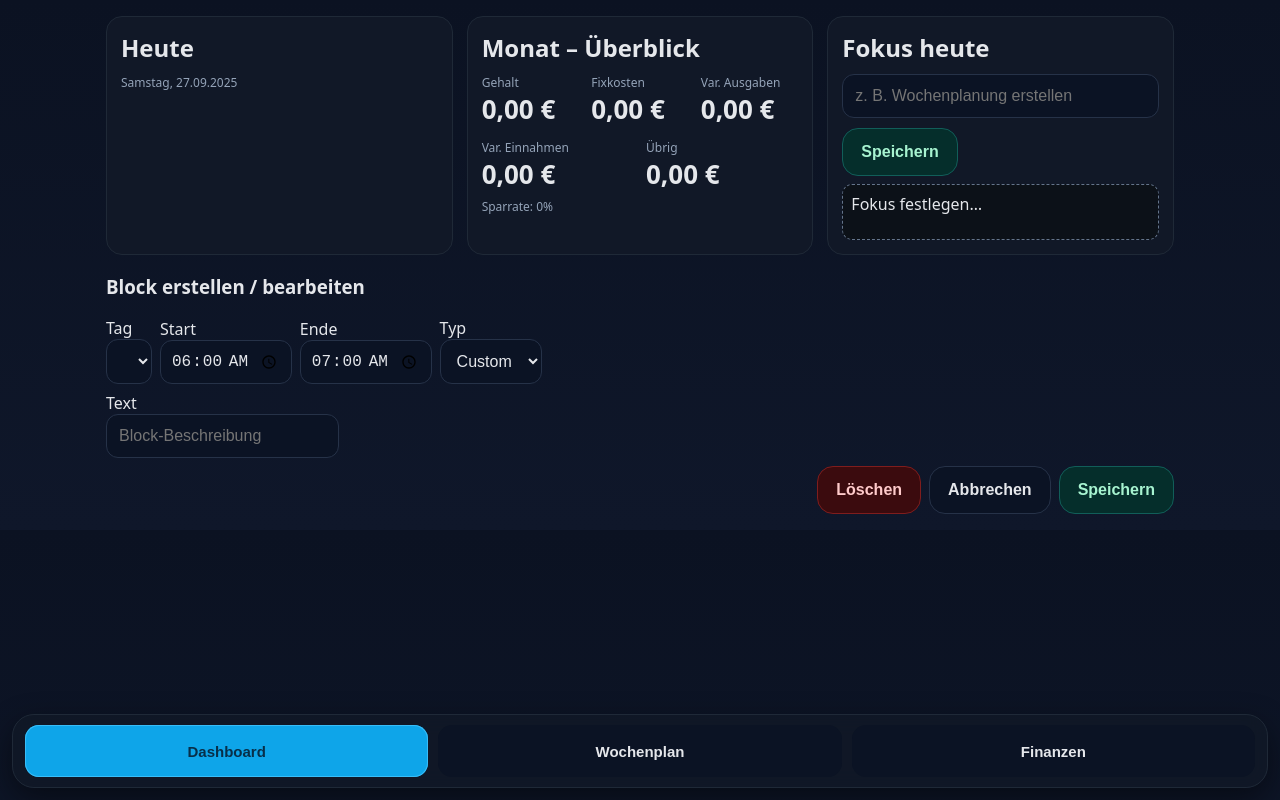
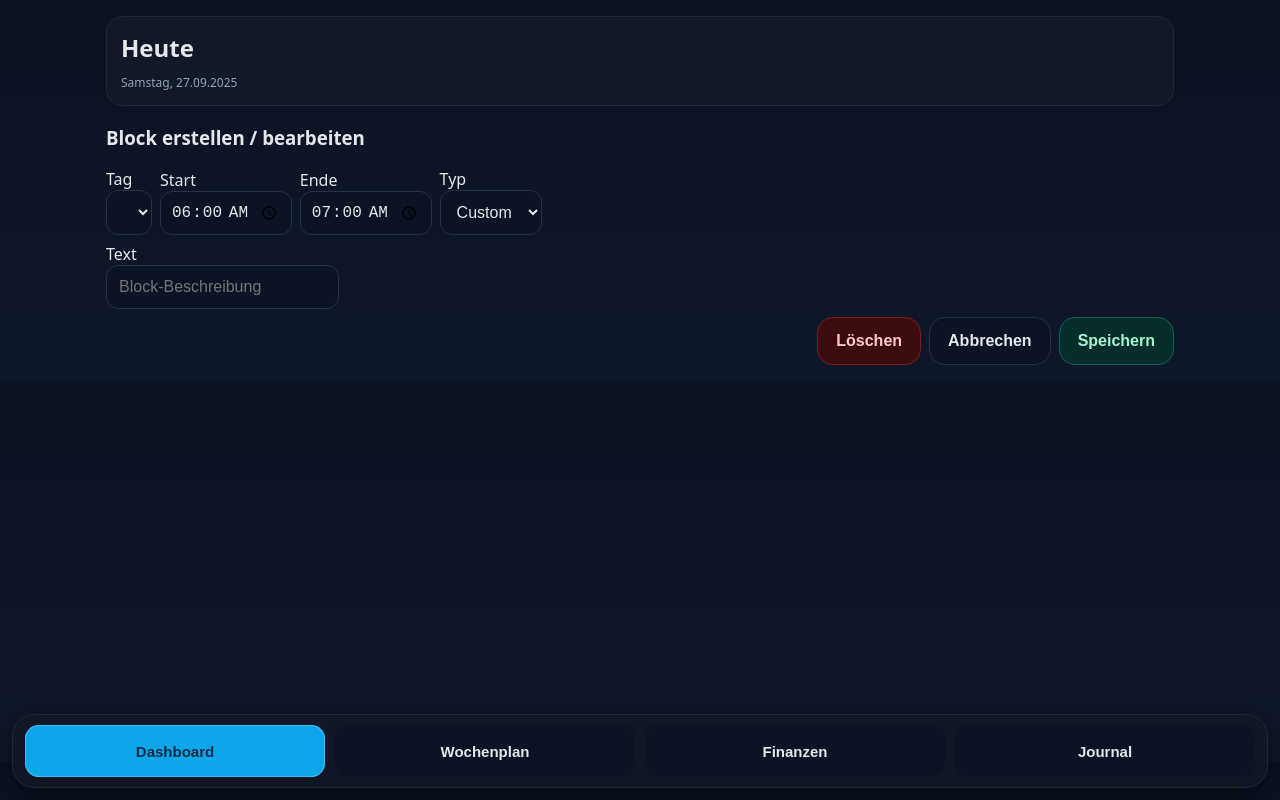
Before and after one commit to MRdevt-jpg/dashboard, a plain HTML site: page index.html in a window 1280 px wide. Drawn offline with Linux system fonts and the light colour scheme.

Commit message:
Update index.html

```diff
--- a/index.html
+++ b/index.html
@@ -28,6 +28,7 @@
     .kpi{font-weight:700;font-size:26px}
     input,select,textarea{background:#0b1324;color:var(--text);border:1px solid #263248;border-radius:12px;padding:12px;font-size:16px}
     input[type="time"],input[type="date"],input[type="month"]{padding:10px}
+    textarea{width:100%;min-height:110px;resize:vertical}
     table{width:100%;border-collapse:separate;border-spacing:0 6px}
     thead th{font-weight:600;color:#93c5fd;text-align:left;font-size:12px}
     tbody td{background:#0b1324;border:1px solid #1e293b;padding:8px;vertical-align:top;word-break:break-word}
@@ -39,7 +40,7 @@
     .slot[data-type="Custom"]{border-color:#64748b;background:#0c1118}
     .tag{font-size:11px;color:#93c5fd}
 
-    /* Buttons – neu: größer & runder */
+    /* Buttons – groß & rund */
     .btn{
       background:#0b1324;color:#e5e7eb;border:1px solid #263248;
       padding:12px 16px;border-radius:14px;font-weight:600;cursor:pointer;
@@ -80,33 +81,12 @@
 </head>
 <body>
   <main class="wrap">
-    <!-- DASHBOARD -->
+    <!-- DASHBOARD (nur Heute-Überblick) -->
     <section id="dashboard" class="tabpanel">
-      <div class="grid cols-3">
-        <div class="card">
-          <h2>Heute</h2>
-          <div class="small" id="todayDate"></div>
-          <div id="todayList" style="max-height:380px;overflow:auto"></div>
-        </div>
-        <div class="card">
-          <h2>Monat – Überblick</h2>
-          <div class="row stack" style="gap:12px">
-            <div class="grow"><div class="small">Gehalt</div><div class="kpi" id="kpiSalary">0 €</div></div>
-            <div class="grow"><div class="small">Fixkosten</div><div class="kpi" id="kpiFixed">0 €</div></div>
-            <div class="grow"><div class="small">Var. Ausgaben</div><div class="kpi" id="kpiVarOut">0 €</div></div>
-            <div class="grow"><div class="small">Var. Einnahmen</div><div class="kpi" id="kpiVarIn">0 €</div></div>
-            <div class="grow"><div class="small">Übrig</div><div class="kpi" id="kpiLeft">0 €</div></div>
-          </div>
-          <div class="small" id="kpiRate" style="margin-top:6px">Sparrate: 0%</div>
-        </div>
-        <div class="card">
-          <h2>Fokus heute</h2>
-          <div class="row stack" style="margin-bottom:8px">
-            <input id="focusInput" class="grow" placeholder="z. B. Wochenplanung erstellen">
-            <button class="btn primary large" id="focusSave">Speichern</button>
-          </div>
-          <div id="focusDisplay" class="slot" data-type="Custom" style="min-height:56px">Fokus festlegen…</div>
-        </div>
+      <div class="card">
+        <h2>Heute</h2>
+        <div class="small" id="todayDate"></div>
+        <div id="todayList" style="max-height:60vh;overflow:auto"></div>
       </div>
     </section>
 
@@ -191,6 +171,36 @@
       </div>
     </section>
 
+    <!-- JOURNAL (neuer Tab) -->
+    <section id="journal" class="tabpanel" hidden>
+      <div class="card">
+        <h2>Journal</h2>
+        <div class="row stack" style="gap:8px;margin-bottom:8px">
+          <button class="btn" id="prevDay">◀︎ Vorheriger</button>
+          <input type="date" id="journalDate" class="grow">
+          <button class="btn" id="nextDay">Nächster ▶︎</button>
+        </div>
+        <div class="grid" style="grid-template-columns:1fr;gap:12px">
+          <div>
+            <div class="small">Was war <b>gut</b> heute?</div>
+            <textarea id="jGood" placeholder="Highlights, wofür dankbar…"></textarea>
+          </div>
+          <div>
+            <div class="small">Was war <b>schwierig</b>?</div>
+            <textarea id="jBad" placeholder="Herausforderungen…"></textarea>
+          </div>
+          <div>
+            <div class="small">Was habe ich <b>gelernt</b> / Notizen</div>
+            <textarea id="jLearn" placeholder="Erkenntnisse, Ideen…"></textarea>
+          </div>
+        </div>
+        <div class="row" style="justify-content:flex-end;margin-top:8px">
+          <button class="btn primary large" id="saveJournal">Eintrag speichern</button>
+        </div>
+        <div class="small" id="journalSaved" style="margin-top:6px"></div>
+      </div>
+    </section>
+
     <!-- Block-Modal -->
     <div class="modal" id="eventModal" aria-modal="true" role="dialog">
       <div class="box">
@@ -215,11 +225,12 @@
     </div>
   </main>
 
-  <!-- BOTTOM NAV -->
+  <!-- BOTTOM NAV (mit Journal) -->
   <div class="bottom-nav">
     <button class="tab" data-tab="dashboard">Dashboard</button>
     <button class="tab" data-tab="plan">Wochenplan</button>
     <button class="tab" data-tab="finanzen">Finanzen</button>
+    <button class="tab" data-tab="journal">Journal</button>
   </div>
 
   <script>
@@ -231,6 +242,7 @@
     const pad = n=>String(n).padStart(2,'0');
     const hours = Array.from({length:17},(_,i)=>i+6);
 
+    /* Tabs */
     function showTab(id){
       document.location.hash = id;
       $$('.tab').forEach(b=>b.classList.toggle('active', b.dataset.tab===id));
@@ -240,6 +252,7 @@
     window.addEventListener('hashchange',()=>showTab((location.hash||'#dashboard').slice(1)));
     showTab((location.hash||'#dashboard').slice(1));
 
+    /* Plan */
     const PLAN_KEY='plan_v3';
     let plan = store.get(PLAN_KEY, {Montag:[],Dienstag:[],Mittwoch:[],Donnerstag:[],Freitag:[],Samstag:[],Sonntag:[]});
     const savePlan=()=>store.set(PLAN_KEY,plan);
@@ -250,7 +263,8 @@
       return null;
     }
     function buildPlanTable(){
-      const container = $('#planTable'); container.innerHTML='';
+      const container = $('#planTable'); if(!container) return;
+      container.innerHTML='';
       const table=document.createElement('table');
       const thead=document.createElement('thead'); const trh=document.createElement('tr');
       trh.appendChild(Object.assign(document.createElement('th'),{textContent:'Zeit'}));
@@ -282,11 +296,12 @@
       table.appendChild(tbody);
       container.appendChild(table);
     }
-    $('#resetPlan').addEventListener('click',()=>{ if(confirm('Alle Wochen-Blöcke löschen?')){ plan = {Montag:[],Dienstag:[],Mittwoch:[],Donnerstag:[],Freitag:[],Samstag:[],Sonntag:[]}; savePlan(); buildPlanTable(); renderToday(); } });
-    $('#exportPlan').addEventListener('click',e=>{ const blob=new Blob([JSON.stringify(plan,null,2)],{type:'application/json'}); e.target.href=URL.createObjectURL(blob); });
-    $('#importPlan').addEventListener('change',async e=>{ const f=e.target.files[0]; if(!f) return; try{ plan=JSON.parse(await f.text()); savePlan(); buildPlanTable(); renderToday(); }catch{ alert('Ungültige Datei'); } e.target.value=''; });
-    $('#newEvent').addEventListener('click',()=>openEventModal({day:days[0],start:'06:00',end:'07:00',type:'Custom',text:''}));
+    $('#resetPlan')?.addEventListener('click',()=>{ if(confirm('Alle Wochen-Blöcke löschen?')){ plan = {Montag:[],Dienstag:[],Mittwoch:[],Donnerstag:[],Freitag:[],Samstag:[],Sonntag:[]}; savePlan(); buildPlanTable(); renderToday(); } });
+    $('#exportPlan')?.addEventListener('click',e=>{ const blob=new Blob([JSON.stringify(plan,null,2)],{type:'application/json'}); e.target.href=URL.createObjectURL(blob); });
+    $('#importPlan')?.addEventListener('change',async e=>{ const f=e.target.files[0]; if(!f) return; try{ plan=JSON.parse(await f.text()); savePlan(); buildPlanTable(); renderToday(); }catch{ alert('Ungültige Datei'); } e.target.value=''; });
+    $('#newEvent')?.addEventListener('click',()=>openEventModal({day:days[0],start:'06:00',end:'07:00',type:'Custom',text:''}));
 
+    /* Event Modal */
     let editing=null;
     function openEventModal(obj){
       editing=obj;
@@ -295,45 +310,44 @@
       $('#eventModal').style.display='flex';
     }
     function closeEvent(){ $('#eventModal').style.display='none'; editing=null; }
-    $('#evCancel').addEventListener('click',closeEvent);
-    $('#eventModal').addEventListener('click',e=>{ if(e.target.id==='eventModal') closeEvent(); });
-    $('#evSave').addEventListener('click',()=>{
+    $('#evCancel')?.addEventListener('click',closeEvent);
+    $('#eventModal')?.addEventListener('click',e=>{ if(e.target.id==='eventModal') closeEvent(); });
+    $('#evSave')?.addEventListener('click',()=>{
       const day=$('#evDay').value, s=$('#evStart').value, e=$('#evEnd').value, t=$('#evText').value.trim(), type=$('#evType').value;
       if(!t) return alert('Bitte Text eingeben.'); if(s>=e) return alert('Ende muss nach Start liegen.');
       plan[day]=plan[day]||[]; plan[day]=plan[day].filter(([S,E])=> E<=s || S>=e );
       plan[day].push([s,e,t,type]); plan[day].sort((a,b)=>a[0].localeCompare(b[0]));
       savePlan(); buildPlanTable(); renderToday(); closeEvent();
     });
-    $('#evDelete').addEventListener('click',()=>{
+    $('#evDelete')?.addEventListener('click',()=>{
       if(!editing){ closeEvent(); return; }
       const {day,start,text}=editing;
       plan[day]=plan[day].filter(([s,,t])=>!(s===start && t===text));
       savePlan(); buildPlanTable(); renderToday(); closeEvent();
     });
 
+    /* Dashboard: Heute */
     const weekdayName = d => days[(d.getDay()+6)%7];
-    const FOCUS_KEY='focus_today_v1';
     function renderToday(){
       const now=new Date(); const day=weekdayName(now);
       $('#todayDate').textContent=now.toLocaleDateString('de-DE',{weekday:'long',day:'2-digit',month:'2-digit',year:'numeric'});
       const list=(plan[day]||[]).slice().sort((a,b)=>a[0].localeCompare(b[0]));
       const wrap=document.createElement('div');
       list.forEach(([s,e,t,type])=>{ const div=document.createElement('div'); div.className='slot'; div.dataset.type=type; div.style.marginBottom='8px'; div.innerHTML=`<div class="row"><strong class="grow">${t}</strong><span class="small">${s}–${e}</span></div><div class="tag">${type}</div>`; wrap.appendChild(div); });
-      const c=$('#todayList'); c.innerHTML=''; c.appendChild(wrap);
+      const c=$('#todayList'); if(c){ c.innerHTML=''; c.appendChild(wrap); }
     }
-    $('#focusSave').addEventListener('click',()=>{ store.set(FOCUS_KEY,{date:new Date().toDateString(),text:$('#focusInput').value}); renderFocus(); });
-    function renderFocus(){ const v=store.get(FOCUS_KEY,{}); $('#focusDisplay').textContent = (v.text && v.date===new Date().toDateString()) ? v.text : 'Fokus festlegen…'; }
 
+    /* Finance */
     const SALARY_KEY='salary_v1', FIX_KEY='fix_v1', TX_KEY='tx_v3';
     let salary=Number(store.get(SALARY_KEY,0));
     let fix=store.get(FIX_KEY,[]);
     let tx=store.get(TX_KEY,[]);
 
-    $('#salaryInput').value = salary || '';
-    $('#saveSalary').addEventListener('click',()=>{ salary=parseFloat($('#salaryInput').value||'0'); store.set(SALARY_KEY,salary); renderFinance(); });
+    $('#salaryInput') && ($('#salaryInput').value = salary || '');
+    $('#saveSalary')?.addEventListener('click',()=>{ salary=parseFloat($('#salaryInput').value||'0'); store.set(SALARY_KEY,salary); renderFinance(); });
 
     function renderFix(){
-      const tb=$('#fixTable'); tb.innerHTML='';
+      const tb=$('#fixTable'); if(!tb) return; tb.innerHTML='';
       fix.forEach(item=>{
         const tr=document.createElement('tr');
         tr.innerHTML=`<td>${item.name}</td><td>${euro(item.amount)}</td>`;
@@ -343,14 +357,14 @@
         td.appendChild(b); tr.appendChild(td); tb.appendChild(tr);
       });
     }
-    $('#addFix').addEventListener('click',()=>{
+    $('#addFix')?.addEventListener('click',()=>{
       const name=$('#fixName').value.trim(); const amount=parseFloat($('#fixAmount').value||'0');
       if(!name || !amount) return alert('Bezeichnung und Betrag angeben.');
       fix.push({id:crypto.randomUUID(),name,amount}); store.set(FIX_KEY,fix);
       $('#fixName').value=''; $('#fixAmount').value=''; renderFinance();
     });
 
-    $('#addTx').addEventListener('click',()=>{
+    $('#addTx')?.addEventListener('click',()=>{
       const type=$('#txType').value; const cat=$('#txCat').value.trim();
       const amount=parseFloat($('#txAmount').value||'0'); const date=$('#txDate').value || new Date().toISOString().slice(0,10);
       const note=$('#txNote').value.trim();
@@ -359,10 +373,10 @@
       store.set(TX_KEY,tx);
       ['txCat','txAmount','txNote'].forEach(id=>$('#'+id).value=''); renderFinance();
     });
-    $('#clearTx').addEventListener('click',()=>{ if(confirm('Alle variablen Buchungen löschen?')){ tx=[]; store.set(TX_KEY,tx); renderFinance(); }});
+    $('#clearTx')?.addEventListener('click',()=>{ if(confirm('Alle variablen Buchungen löschen?')){ tx=[]; store.set(TX_KEY,tx); renderFinance(); }});
 
     function renderTxTable(month){
-      const tbody=$('#txTable'); tbody.innerHTML='';
+      const tbody=$('#txTable'); if(!tbody) return; tbody.innerHTML='';
       tx.filter(t=>t.date.startsWith(month)).sort((a,b)=>a.date.localeCompare(b.date)).forEach(row=>{
         const tr=document.createElement('tr');
         const val = row.type==='Ausgabe' ? -row.amount : row.amount;
@@ -372,20 +386,13 @@
         td.appendChild(del); tr.appendChild(td); tbody.appendChild(tr);
       });
     }
-
     function renderFinance(){
-      const m = $('#monthPicker').value || new Date().toISOString().slice(0,7);
+      const monthPicker=$('#monthPicker'); if(!monthPicker) return;
+      const m = monthPicker.value || new Date().toISOString().slice(0,7);
       const fixedSum = fix.reduce((a,b)=>a+b.amount,0);
       const varIn = tx.filter(t=>t.date.startsWith(m)&&t.type==='Einnahme').reduce((a,b)=>a+b.amount,0);
       const varOut = tx.filter(t=>t.date.startsWith(m)&&t.type==='Ausgabe').reduce((a,b)=>a+b.amount,0);
       const left = (salary + varIn) - (fixedSum + varOut);
-
-      $('#kpiSalary').textContent=euro(salary);
-      $('#kpiFixed').textContent=euro(fixedSum);
-      $('#kpiVarIn').textContent=euro(varIn);
-      $('#kpiVarOut').textContent=euro(varOut);
-      $('#kpiLeft').textContent=euro(left);
-      $('#kpiRate').textContent=`Sparrate: ${salary? Math.round((left/salary)*100):0}%`;
 
       $('#mSalary').textContent=euro(salary);
       $('#mFixed').textContent=euro(fixedSum);
@@ -394,16 +401,50 @@
       $('#mLeft').textContent=euro(left);
       $('#mRate').textContent=`Sparrate: ${salary? Math.round((left/salary)*100):0}%`;
 
+      // Dashboard-KPIs sind entfernt (Dashboard ist jetzt nur „Heute“)
+
       renderFix(); renderTxTable(m);
     }
-    $('#monthPicker').addEventListener('change',renderFinance);
-    $('#exportTx').addEventListener('click',()=>{
+    $('#monthPicker')?.addEventListener('change',renderFinance);
+    $('#exportTx')?.addEventListener('click',()=>{
       const m=$('#monthPicker').value || new Date().toISOString().slice(0,7);
       const rows=tx.filter(t=>t.date.startsWith(m)).map(t=>[t.date,t.type,t.cat,t.amount,t.note].join(';'));
       const csv=['Datum;Typ;Kategorie;Betrag;Notiz',...rows].join('\n');
       const blob=new Blob([csv],{type:'text/csv'}); const a=document.createElement('a'); a.href=URL.createObjectURL(blob); a.download=`buchungen_${m}.csv`; a.click();
     });
 
+    /* Journal */
+    const J_KEY='journal_v2';
+    function dateStr(d){ return d.toISOString().slice(0,10); }
+
+    function loadJournalFor(iso){
+      const all=store.get(J_KEY,{});
+      const e=all[iso]||{good:'',bad:'',learn:''};
+      $('#jGood').value=e.good; $('#jBad').value=e.bad; $('#jLearn').value=e.learn;
+    }
+    function saveJournalFor(iso){
+      const all=store.get(J_KEY,{});
+      all[iso]={good:$('#jGood').value.trim(),bad:$('#jBad').value.trim(),learn:$('#jLearn').value.trim()};
+      store.set(J_KEY,all);
+      const out=$('#journalSaved'); out.textContent='Gespeichert ✓'; setTimeout(()=>out.textContent='',1500);
+    }
+
+    $('#saveJournal')?.addEventListener('click',()=>{
+      const d=$('#journalDate').value || dateStr(new Date());
+      saveJournalFor(d);
+    });
+    $('#journalDate')?.addEventListener('change',e=>loadJournalFor(e.target.value));
+
+    $('#prevDay')?.addEventListener('click',()=>{
+      const d=new Date($('#journalDate').value||dateStr(new Date()));
+      d.setDate(d.getDate()-1); $('#journalDate').value=dateStr(d); loadJournalFor(dateStr(d));
+    });
+    $('#nextDay')?.addEventListener('click',()=>{
+      const d=new Date($('#journalDate').value||dateStr(new Date()));
+      d.setDate(d.getDate()+1); $('#journalDate').value=dateStr(d); loadJournalFor(dateStr(d));
+    });
+
+    /* PWA minimal (Icons/Manifest/SW) */
     function makeIcon(size){ const c=document.createElement('canvas'); c.width=c.height=size; const ctx=c.getContext('2d'); ctx.fillStyle='#0f172a'; ctx.fillRect(0,0,size,size); ctx.fillStyle='#083344'; const r=Math.round(size*0.18),w=size*0.84,h=size*0.84,x=(size-w)/2,y=(size-h)/2; ctx.beginPath(); ctx.moveTo(x+r,y); ctx.arcTo(x+w,y,x+w,y+h,r); ctx.arcTo(x+w,y+h,x,y+h,r); ctx.arcTo(x,y+h,x,y,r); ctx.arcTo(x,y,x+w,y,r); ctx.closePath(); ctx.fill(); ctx.fillStyle='#22c55e'; ctx.font=`${Math.round(size*0.52)}px Inter, Segoe UI, Roboto, Arial`; ctx.textAlign='center'; ctx.textBaseline='middle'; ctx.fillText('M', size*0.47, size*0.55); return c.toDataURL('image/png'); }
     function setupManifest(){
       const icon192=makeIcon(192), icon512=makeIcon(512), apple180=makeIcon(180);
@@ -420,14 +461,29 @@ self.addEventListener('activate',e=>{e.waitUntil(self.clients.claim());});
 self.addEventListener('fetch',e=>{e.respondWith(caches.match(e.request).then(r=>r||fetch(e.request).then(res=>{const copy=res.clone(); caches.open('dash-cache-v1').then(c=>c.put(e.request,copy)); return res;})).catch(()=>caches.match('./')));});`;
       const blob=new Blob([sw],{type:'text/javascript'}); const url=URL.createObjectURL(blob); navigator.serviceWorker.register(url);
     }
-    window.addEventListener('beforeinstallprompt',(e)=>{ e.preventDefault(); });
+
+    /* Init */
     (function init(){
       setupManifest(); setupServiceWorker();
-      $('#monthPicker').value = new Date().toISOString().slice(0,7);
-      document.getElementById('todayDate').textContent =
-        new Date().toLocaleDateString('de-DE',{weekday:'long',day:'2-digit',month:'2-digit',year:'numeric'});
-      buildPlanTable(); renderToday(); renderFocus(); renderFinance();
-      const cur=(location.hash||'#dashboard').slice(1); $$('.bottom-nav .tab').forEach(b=>b.classList.toggle('active',b.dataset.tab===cur));
+
+      // Dashboard heute
+      document.getElementById('todayDate') &&
+        (document.getElementById('todayDate').textContent =
+          new Date().toLocaleDateString('de-DE',{weekday:'long',day:'2-digit',month:'2-digit',year:'numeric'}));
+
+      // Journal default Datum = heute
+      if($('#journalDate')){
+        const today=dateStr(new Date());
+        $('#journalDate').value=today; loadJournalFor(today);
+      }
+
+      // Monatpicker init & Render
+      $('#monthPicker') && ($('#monthPicker').value = new Date().toISOString().slice(0,7));
+
+      buildPlanTable(); renderToday(); renderFinance();
+
+      const cur=(location.hash||'#dashboard').slice(1);
+      $$('.bottom-nav .tab').forEach(b=>b.classList.toggle('active',b.dataset.tab===cur));
     })();
   </script>
 </body>
```
